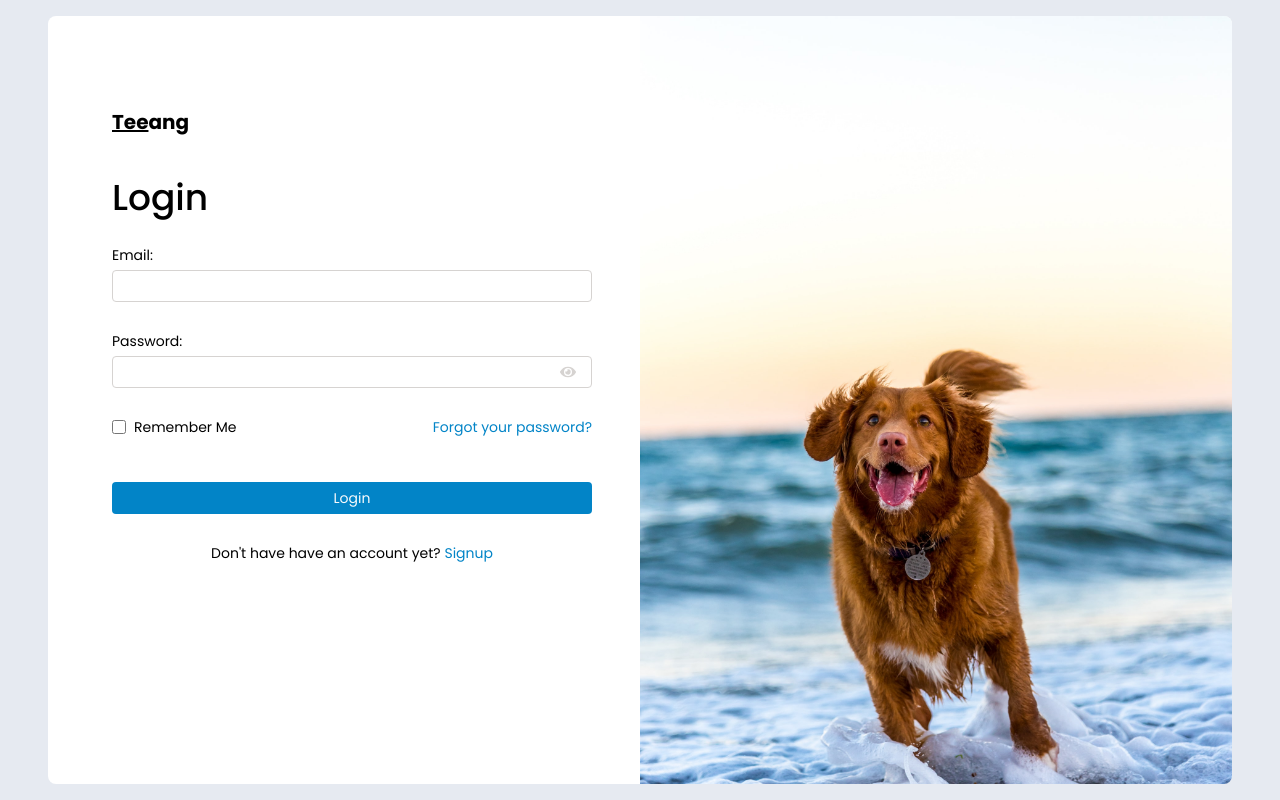
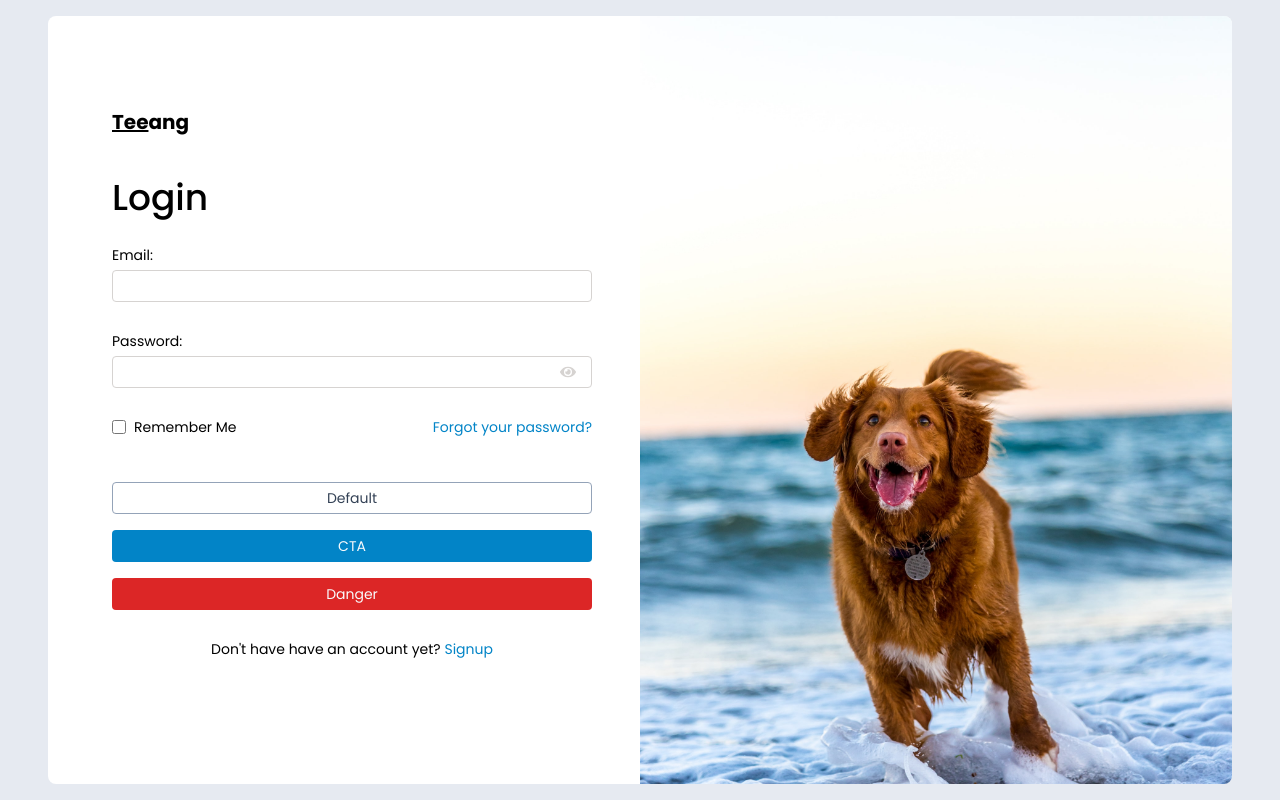
Before and after one commit to davidtaing/login-signup, a Next.js app: page /login in a window 1280 px wide. Built offline with nearby package versions, Linux system fonts and the light colour scheme.

Commit message:
Replace CTAButton with Button with Variants

```diff
--- /dev/null
+++ b/src/components/atoms/Button.tsx
@@ -0,0 +1,35 @@
+enum ButtonVariants {
+  Common = "h-8 px-4 text-sm leading-none rounded",
+  Base = "text-slate-700 hover:text-slate-900 border border-slate-400 hover:border-slate-700",
+  CTA = "text-slate-50 bg-sky-600 hover:bg-sky-700",
+  Danger = "text-slate-50 bg-red-600 hover:bg-red-700",
+}
+
+type ButtonVariant = keyof typeof ButtonVariants;
+
+export type PropsWithVariant<P, V extends string> = P & {
+  variant?: V;
+};
+
+type ButtonProps = PropsWithVariant<
+  React.ButtonHTMLAttributes<HTMLButtonElement>,
+  ButtonVariant
+>;
+
+/**
+ * Determining Classes
+ * 1. Always add Common classes,
+ * 2. Add Base variant classes if no variant was provided or variant === "Common"
+ * 3. Otherwise, add variant classes if another variant was provided
+ */
+export function Button({ variant, ...props }: ButtonProps) {
+  return (
+    <button
+      {...props}
+      className={`${ButtonVariants.Common} ${
+        (!variant || variant === "Common") && ButtonVariants.Base
+      } ${variant && ButtonVariants[variant]}
+       ${props.className}`}
+    />
+  );
+}
--- a/src/components/atoms/CTAButton.tsx
+++ /dev/null
@@ -1,12 +0,0 @@
-export const CTAButton = (
-  props: React.ButtonHTMLAttributes<HTMLButtonElement>
-) => {
-  return (
-    <button
-      {...props}
-      className={`${props.className} h-8 px-4 text-sm leading-none rounded text-slate-50 bg-sky-600 hover:bg-sky-700`}
-    >
-      {props.children}
-    </button>
-  );
-};
--- a/src/pages/login.tsx
+++ b/src/pages/login.tsx
@@ -1,6 +1,6 @@
 import type { NextPage } from "next";
 import Link from "next/link";
-import { CTAButton } from "../components/atoms/CTAButton";
+import { Button } from "../components/atoms/Button";
 import { Logo } from "../components/atoms/Logo";
 import { StyledLink } from "../components/atoms/StyledLink";
 import { FormField } from "../components/FormField";
@@ -28,9 +28,15 @@ const Login: NextPage = () => {
             </Link>
           </div>
         </div>
-        <CTAButton className="mt-12 w-full" type="submit">
-          Login
-        </CTAButton>
+        <Button className="mt-12 w-full" type="submit">
+          Default
+        </Button>
+        <Button className="mt-4 w-full" type="submit" variant="CTA">
+          CTA
+        </Button>
+        <Button className="mt-4 w-full" type="submit" variant="Danger">
+          Danger
+        </Button>
       </form>
       <p className="mt-8 text-sm leading-none text-center">
         Don&apos;t have have an account yet?{" "}
--- a/src/pages/signup.tsx
+++ b/src/pages/signup.tsx
@@ -1,6 +1,6 @@
 import type { NextPage } from "next";
 import Link from "next/link";
-import { CTAButton } from "../components/atoms/CTAButton";
+import { Button } from "../components/atoms/Button";
 import { Logo } from "../components/atoms/Logo";
 import { StyledLink } from "../components/atoms/StyledLink";
 import { FormField } from "../components/FormField";
@@ -20,9 +20,9 @@ const Signup: NextPage = () => {
         <FormField label="Name:" inputId="name" inputType="text" />
         <FormField label="Email:" inputId="email" inputType="email" />
         <FormField label="Password:" inputId="password" inputType="password" />
-        <CTAButton className="mt-8 w-full" type="submit">
+        <Button className="mt-8 w-full" type="submit">
           Sign Up
-        </CTAButton>
+        </Button>
       </form>
       <p className="mt-8 text-sm leading-none text-center">
         Already have have an account?{" "}
```
